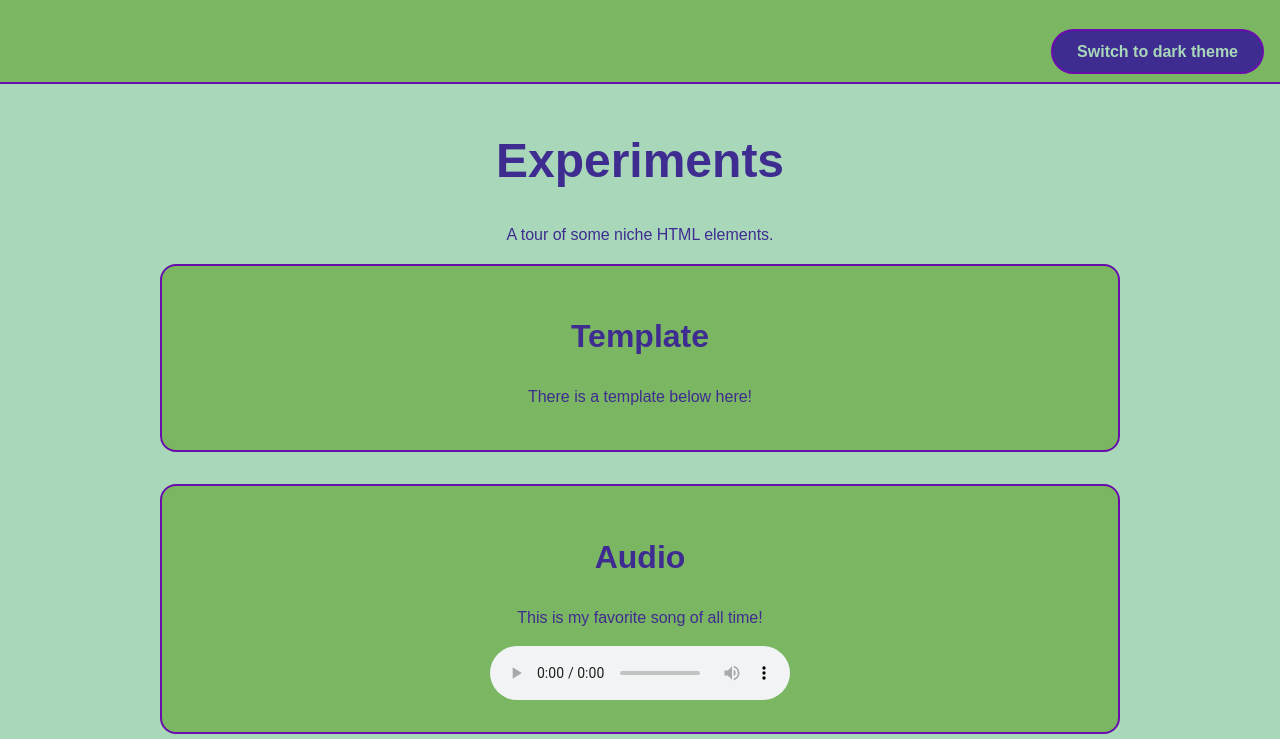
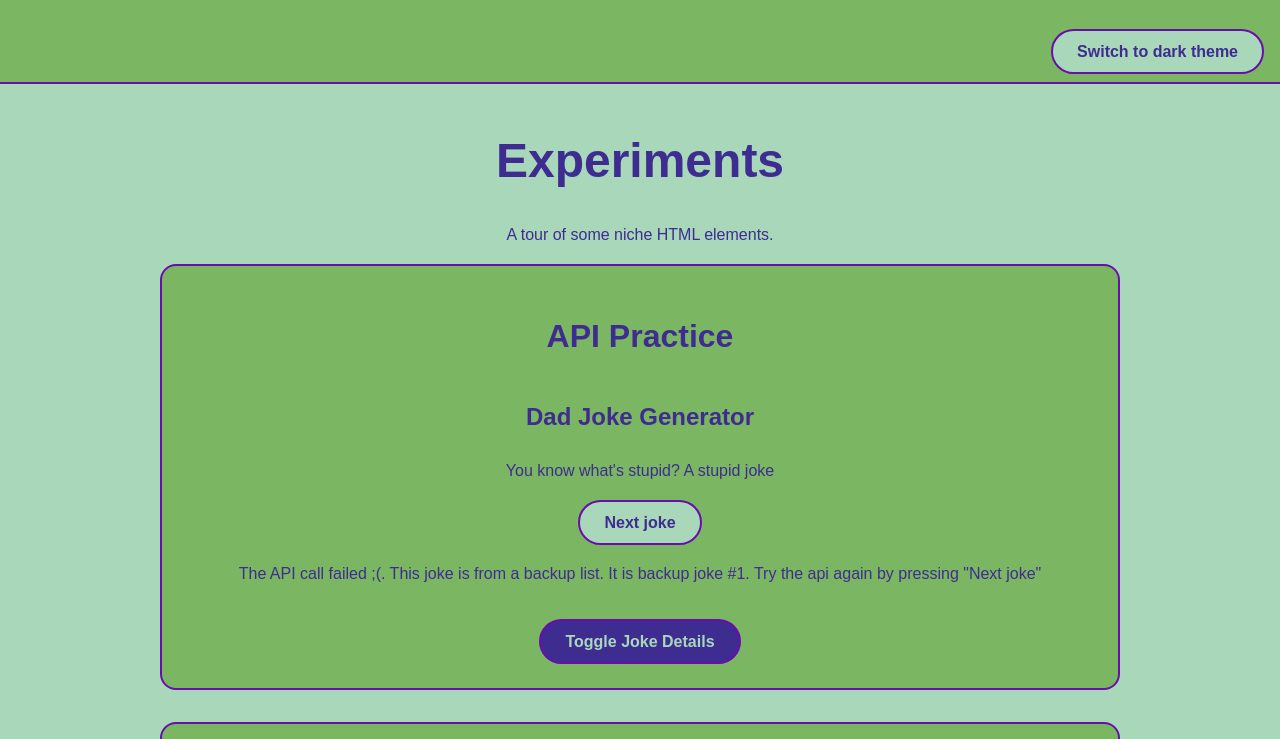
Before and after one commit to joshuafotsch/CSE134B-HW5, a plain HTML site: page experiments.html in a window 1280 px wide. Shown: the part 65-804 px from the top of the page. Drawn offline with Linux system fonts and the light colour scheme; no server answers.

Commit message:
feat: added jokebox web component

```diff
--- a/experiments.html
+++ b/experiments.html
@@ -7,6 +7,7 @@
   <link rel="icon" type="image/png" href="media/logo.png">
   <link rel="stylesheet" href="style.css">
   <script src="theme.js"></script>
+  <script src="joke-box.js" defer></script>
   <title>Experiments</title>
 </head>
 
@@ -49,6 +50,13 @@
 
     <h1>Experiments</h1>
     <p>A tour of some niche HTML elements.</p>
+
+    <section id="joke-demo" class="card">
+      <h2>API Practice</h2>
+      <noscript>This feature needs javascript to function!</noscript>
+      <joke-box detailed></joke-box>
+      <button hidden id="joke-details" type="button"> Toggle Joke Details</button>
+    </section>
 
 
     <section id="template-demo" class="card">
--- /dev/null
+++ b/joke-box.js
@@ -0,0 +1,122 @@
+const FALLBACK_JOKES = [
+  "You know what's stupid? A stupid joke", // I came up with this when I was like 10 and thought it was hilarious haha
+  "Why don't skeletons fight each other? They don't have the guts.",
+];
+const DETAILS_KEY = "hw5-joke-box-details";
+const detailsButton = document.querySelector("#joke-details");
+
+class JokeBox extends HTMLElement {
+  connectedCallback() {
+    this.jokeIndex = 0;
+
+    const heading = document.createElement("h3");
+    heading.textContent = "Dad Joke Generator";
+
+    this.jokeText = document.createElement("p");
+    this.jokeText.className = "joke";
+
+    this.button = document.createElement("button");
+    this.button.type = "button";
+    this.button.textContent = "Next joke";
+
+    this.status = document.createElement("p");
+    this.status.className = "status";
+    this.status.setAttribute("role", "status");
+
+    this.button.addEventListener("click", () => {
+      this.loadJoke();
+    });
+
+    this.appendChild(heading);
+    this.appendChild(this.jokeText);
+    this.appendChild(this.button);
+    this.appendChild(this.status);
+
+    this.loadJoke();
+    this.updateDetails();
+  }
+
+  static get observedAttributes() {
+    return ["detailed"];
+  }
+
+  attributeChangedCallback() {
+    this.updateDetails();
+  }
+
+  updateDetails() {
+    if (!this.status) return;
+    this.status.hidden = !this.hasAttribute("detailed");
+  }
+
+  async loadJoke() {
+    try {
+      this.jokeText.textContent = "Loading Joke";
+      this.status.textContent = "Awaiting Response";
+      // await sleep(1);
+      const response = await fetch("https://icanhazdadjoke.com/", {
+        headers: { Accept: "application/json" },
+      });
+
+      if (!response.ok) {
+        throw new Error(`HTTP status ${response.status}`);
+      }
+
+      const data = await response.json();
+
+      if (typeof data?.joke !== "string") {
+        throw new Error("Expected a joke in the response.");
+      }
+
+      this.jokeText.textContent = data.joke;
+      this.status.textContent = `This joke was fetched from an API. It returned with status code: ${response.status}`;
+    } catch (error) {
+      console.error("Failed to get joke.", error);
+
+      if (this.jokeIndex >= FALLBACK_JOKES.length) {
+        this.jokeIndex = 0;
+      }
+      this.jokeText.textContent = FALLBACK_JOKES[this.jokeIndex++];
+      this.status.textContent = `The API call failed ;(. This joke is from a backup list. It is backup joke #${this.jokeIndex}. Try the api again by pressing "Next joke"`;
+    }
+  }
+}
+
+customElements.define("joke-box", JokeBox);
+
+function readDetailsPref() {
+  try {
+    const saved = localStorage.getItem(DETAILS_KEY);
+    if (saved === "shown" || saved === "hidden") return saved;
+  } catch (err) {
+    console.warn("Could not read details preference:", err);
+  }
+  return "shown"; // default
+}
+
+function saveDetailsPref(value) {
+  try {
+    localStorage.setItem(DETAILS_KEY, value);
+  } catch (err) {
+    console.warn("Could not save details preference:", err);
+  }
+}
+
+const jokeBox = document.querySelector("joke-box");
+
+function toggleJokeDetails() {
+  const shown = jokeBox.toggleAttribute("detailed");
+  detailsButton.setAttribute("aria-pressed", String(shown));
+  saveDetailsPref(shown ? "shown" : "hidden");
+}
+
+if (jokeBox && detailsButton) {
+  detailsButton.removeAttribute("hidden"); // unhides it when js is enables
+
+  const shown = jokeBox.toggleAttribute(
+    "detailed",
+    readDetailsPref() === "shown",
+  );
+  detailsButton.setAttribute("aria-pressed", String(shown));
+  detailsButton.addEventListener("click", toggleJokeDetails);
+}
--- a/style.css
+++ b/style.css
@@ -226,8 +226,8 @@ button {
     padding: 0.5em 1.5em;
     font: inherit;
     font-weight: bold;
-    color: var(--color-on-accent);
-    background-color: var(--color-accent);
+    color: var(--color-accent);
+    background-color: var(--color-on-accent);
     border: var(--border);
     border-radius: 999px;
     cursor: pointer;
@@ -235,6 +235,7 @@ button {
 
 button:hover {
     background-color: var(--color-hover);
+    color: var(--color-background);
 }
 
 button:focus-visible {
@@ -484,3 +485,23 @@ textarea:user-invalid {
 .char-limit.low {
     color: var(--color-error);
 }
+
+joke-box {
+    /* custom properties */
+    --joke-background: var(--color-nav);
+    --joke-text: var(--color-text);
+
+    display: block;
+    padding: var(--space);
+    background-color: var(--joke-background, white);
+    color: var(--joke-text, black);
+}
+
+joke-box h3 {
+    margin-top: 0;
+}
+
+#joke-details[aria-pressed=true] {
+    background-color: var(--color-accent);
+    color: var(--color-on-accent);
+}
```
